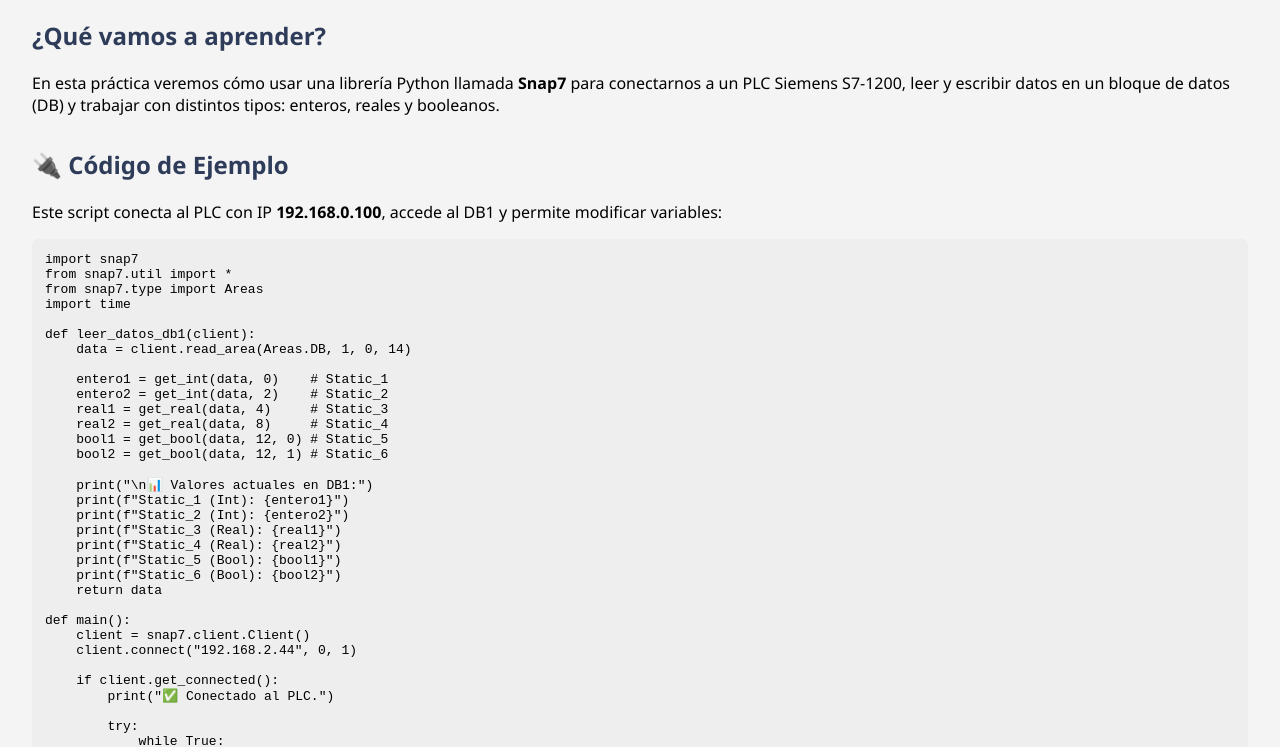
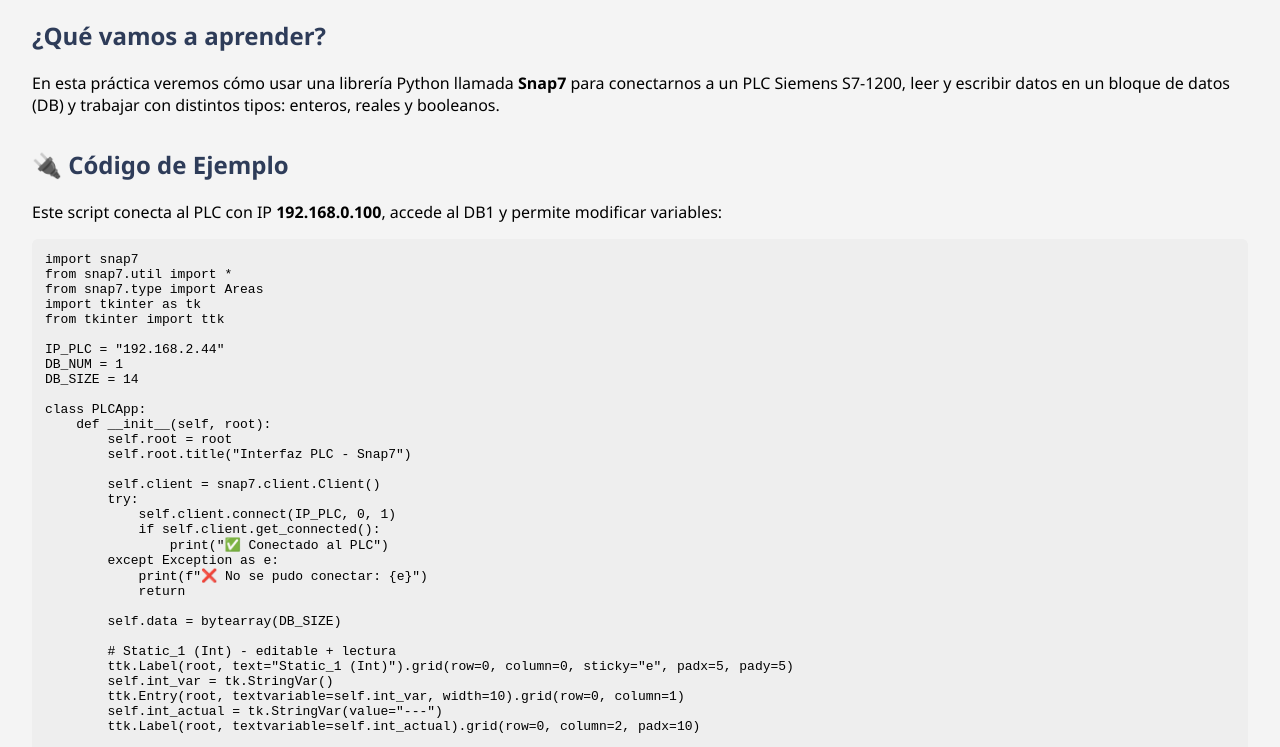
Before and after one commit to ikerlobop/Javascript, a plain HTML site: page index.html in a window 1280 px wide. Shown: the part 83-830 px from the top of the page. Drawn offline with Linux system fonts and the light colour scheme.

Commit message:
añadir Tkinter

```diff
--- a/index.html
+++ b/index.html
@@ -48,71 +48,130 @@
         <pre><code>import snap7
 from snap7.util import *
 from snap7.type import Areas
-import time
+import tkinter as tk
+from tkinter import ttk
 
-def leer_datos_db1(client):
-    data = client.read_area(Areas.DB, 1, 0, 14)
+IP_PLC = "192.168.2.44"
+DB_NUM = 1
+DB_SIZE = 14
 
-    entero1 = get_int(data, 0)    # Static_1
-    entero2 = get_int(data, 2)    # Static_2
-    real1 = get_real(data, 4)     # Static_3
-    real2 = get_real(data, 8)     # Static_4
-    bool1 = get_bool(data, 12, 0) # Static_5
-    bool2 = get_bool(data, 12, 1) # Static_6
+class PLCApp:
+    def __init__(self, root):
+        self.root = root
+        self.root.title("Interfaz PLC - Snap7")
 
-    print("\n📊 Valores actuales en DB1:")
-    print(f"Static_1 (Int): {entero1}")
-    print(f"Static_2 (Int): {entero2}")
-    print(f"Static_3 (Real): {real1}")
-    print(f"Static_4 (Real): {real2}")
-    print(f"Static_5 (Bool): {bool1}")
-    print(f"Static_6 (Bool): {bool2}")
-    return data
+        self.client = snap7.client.Client()
+        try:
+            self.client.connect(IP_PLC, 0, 1)
+            if self.client.get_connected():
+                print("✅ Conectado al PLC")
+        except Exception as e:
+            print(f"❌ No se pudo conectar: {e}")
+            return
 
-def main():
-    client = snap7.client.Client()
-    client.connect("192.168.2.44", 0, 1)
+        self.data = bytearray(DB_SIZE)
 
-    if client.get_connected():
-        print("✅ Conectado al PLC.")
+        # Static_1 (Int) - editable + lectura
+        ttk.Label(root, text="Static_1 (Int)").grid(row=0, column=0, sticky="e", padx=5, pady=5)
+        self.int_var = tk.StringVar()
+        ttk.Entry(root, textvariable=self.int_var, width=10).grid(row=0, column=1)
+        self.int_actual = tk.StringVar(value="---")
+        ttk.Label(root, textvariable=self.int_actual).grid(row=0, column=2, padx=10)
 
+        # Static_4 (Real) - slider + lectura
+        ttk.Label(root, text="Static_4 (Real)").grid(row=1, column=0, sticky="e", padx=5, pady=5)
+        self.temp_slider = ttk.Scale(root, from_=0, to=100, orient="horizontal", length=200, command=self.actualizar_valor_slider)
+        self.temp_slider.grid(row=1, column=1)
+        self.temp_actual = tk.StringVar(value="---")
+        ttk.Label(root, textvariable=self.temp_actual).grid(row=1, column=2, padx=10)
+
+        # Static_5 (Bool) - botón + color + lectura
+        ttk.Label(root, text="Static_5 (Bool)").grid(row=2, column=0, sticky="e", padx=5, pady=5)
+        self.estado_label = tk.Label(root, text="OFF", bg="red", width=10)
+        self.estado_label.grid(row=2, column=1)
+        ttk.Button(root, text="Cambiar Estado", command=self.toggle_estado).grid(row=2, column=2)
+        self.bool_actual = tk.StringVar(value="---")
+        ttk.Label(root, textvariable=self.bool_actual).grid(row=2, column=3)
+
+        # Static_2, Static_3, Static_6 - solo lectura
+        self.read_labels = {}
+        for i, (name, row) in enumerate([
+            ("Static_2 (Int)", 3),
+            ("Static_3 (Real)", 4),
+            ("Static_6 (Bool)", 5)
+        ]):
+            ttk.Label(root, text=name).grid(row=row, column=0, sticky="e", padx=5, pady=5)
+            var = tk.StringVar(value="---")
+            ttk.Label(root, textvariable=var).grid(row=row, column=1)
+            self.read_labels[name] = var
+
+        # Botones
+        ttk.Button(root, text="Actualizar", command=self.actualizar_datos).grid(row=6, column=0, pady=10)
+        ttk.Button(root, text="Enviar al PLC", command=self.enviar_datos).grid(row=6, column=1)
+
+        self.estado_bool = False
+        self.actualizar_datos()
+
+    def leer_datos(self):
+        self.data = self.client.read_area(Areas.DB, DB_NUM, 0, DB_SIZE)
+        return self.data
+
+    def enviar_datos(self):
         try:
-            while True:
-                # Leer y mostrar valores actuales
-                data = leer_datos_db1(client)
+            set_int(self.data, 0, int(self.int_var.get()))
+            set_real(self.data, 8, self.temp_slider.get())
+            set_bool(self.data, 12, 0, self.estado_bool)
+            self.client.write_area(Areas.DB, DB_NUM, 0, self.data)
+            print("📝 Datos escritos correctamente.")
+        except Exception as e:
+            print(f"❌ Error al enviar: {e}")
 
-                # Solicitar nuevos valores
-                nuevo_entero1 = int(input("\nIntroduce nuevo valor para Static_1 (Int): "))
-                nuevo_real2 = float(input("Introduce nuevo valor para Static_4 (Real): "))
-                nuevo_bool1 = input("Introduce nuevo valor para Static_5 (Bool, 0 o 1): ") == '1'
+    def actualizar_datos(self):
+        try:
+            self.leer_datos()
+            valor_int = get_int(self.data, 0)
+            valor_real = get_real(self.data, 8)
+            valor_bool = get_bool(self.data, 12, 0)
 
-                # Modificar los datos en la copia local
-                set_int(data, 0, nuevo_entero1)
-                set_real(data, 8, nuevo_real2)
-                set_bool(data, 12, 0, nuevo_bool1)
+            self.int_var.set(str(valor_int))
+            self.int_actual.set(f"Actual: {valor_int}")
 
-                # Escribir al PLC
-                client.write_area(Areas.DB, 1, 0, data)
-                print("\n📝 Datos escritos correctamente.")
+            self.temp_slider.set(valor_real)
+            self.temp_actual.set(f"{valor_real:.2f} ºC")
 
-                # Leer y mostrar los nuevos valores
-                leer_datos_db1(client)
+            self.estado_bool = valor_bool
+            self.bool_actual.set(f"{'ON' if valor_bool else 'OFF'}")
+            self.actualizar_color_estado()
 
-                # Esperar o continuar
-                continuar = input("\n¿Deseas modificar de nuevo? (s/n): ").lower()
-                if continuar != 's':
-                    break
+            self.read_labels["Static_2 (Int)"].set(str(get_int(self.data, 2)))
+            self.read_labels["Static_3 (Real)"].set(f"{get_real(self.data, 4):.2f}")
+            self.read_labels["Static_6 (Bool)"].set(str(get_bool(self.data, 12, 1)))
+        except Exception as e:
+            print(f"❌ Error al leer: {e}")
 
-        except Exception as e:
-            print(f"❌ Error: {e}")
-        finally:
-            client.disconnect()
-            print("🔌 Desconectado del PLC.")
-    else:
-        print("❌ No se pudo conectar al PLC.")
+    def toggle_estado(self):
+        self.estado_bool = not self.estado_bool
+        self.actualizar_color_estado()
+
+    def actualizar_color_estado(self):
+        color = "green" if self.estado_bool else "red"
+        text = "ON" if self.estado_bool else "OFF"
+        self.estado_label.config(text=text, bg=color)
+
+    def actualizar_valor_slider(self, value):
+        self.temp_actual.set(f"{float(value):.2f} ºC")
+
+    def cerrar(self):
+        self.client.disconnect()
+        print("🔌 Desconectado del PLC.")
+        self.root.destroy()
 
 if __name__ == "__main__":
-    main()
+    root = tk.Tk()
+    app = PLCApp(root)
+    root.protocol("WM_DELETE_WINDOW", app.cerrar)
+    root.mainloop()
+
 
         </code></pre>
     </div>
```
